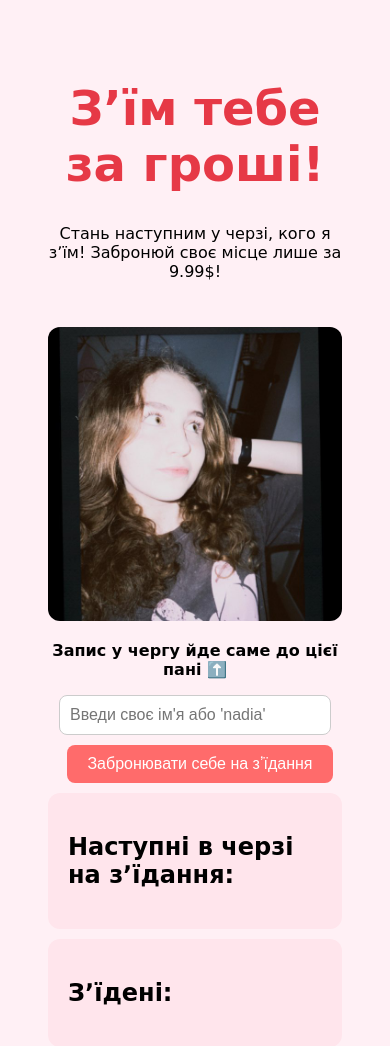
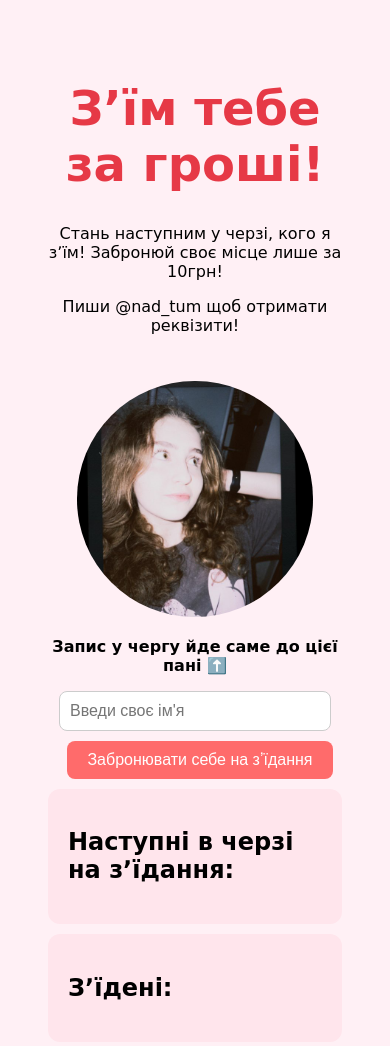
Before and after one commit to elen04ka/food_for_nadia, a Flask app: page / in a window 390 px wide. Shown: the top 1046 px of the page. Run offline with Flask 3, Linux system fonts and the light colour scheme; data that the repository does not hold is empty.

Commit message:
Update index.html

```diff
--- a/templates/index.html
+++ b/templates/index.html
@@ -66,23 +66,36 @@
       margin-top: 30px;
     }
 
+    .nad {
+      width: 30%;
+      border-radius: 50%;
+      margin-top: 30px;
+    }
+
     @media (max-width: 600px) {
       .queue, .eaten {
         display: block;
         margin: 10px auto;
       }
+      .nad {
+      width: 80%;
+      border-radius: 50%;
+      margin-top: 30px;
+    }
     }
   </style>
 </head>
 <body>
   <h1>Зʼїм тебе за гроші!</h1>
-  <p>Стань наступним у черзі, кого я зʼїм! Забронюй своє місце лише за 9.99$!</p>
+  <p>Стань наступним у черзі, кого я зʼїм! Забронюй своє місце лише за 10грн!</p>
+  <p>Пиши @nad_tum щоб отримати реквізити!</p>
 
-  <img src="/static/1.jpg" alt="Надя" />
+  <img class="nad" src="/static/1.jpg" alt="Надя" />
   <p><strong>Запис у чергу йде саме до цієї пані ⬆️</strong></p>
 
   <div>
-    <input type="text" id="nameInput" placeholder="Введи своє ім'я або 'nadia'">
+    <input type="text" id="nameInput" placeholder="Введи своє ім'я">
+    <br>
     <button onclick="handleInput()">Забронювати себе на зʼїдання</button>
   </div>
 
@@ -102,7 +115,7 @@
     <button onclick="eatUser()">Зʼїсти</button>
     <button onclick="clearAll()">Очистити все</button>
   </div>
-
+  <br>
   <img src="/static/2.png" alt="Мем готуйте пенсію" />
 
   <script>
```
